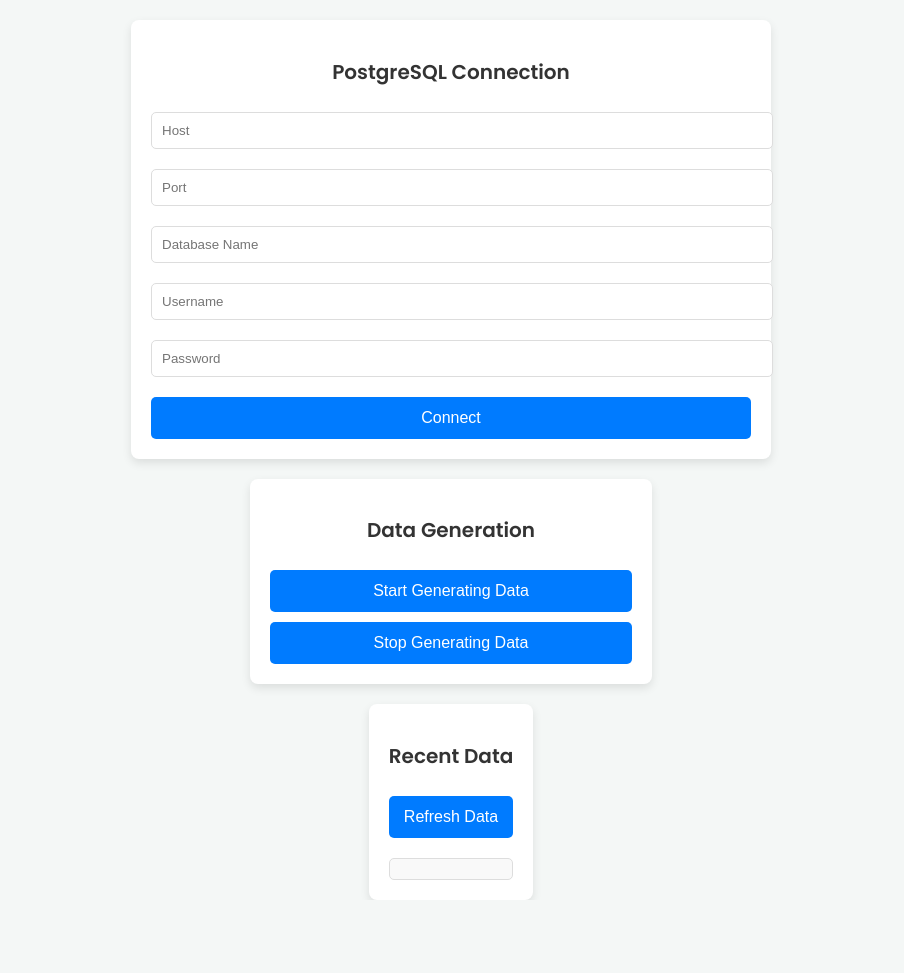
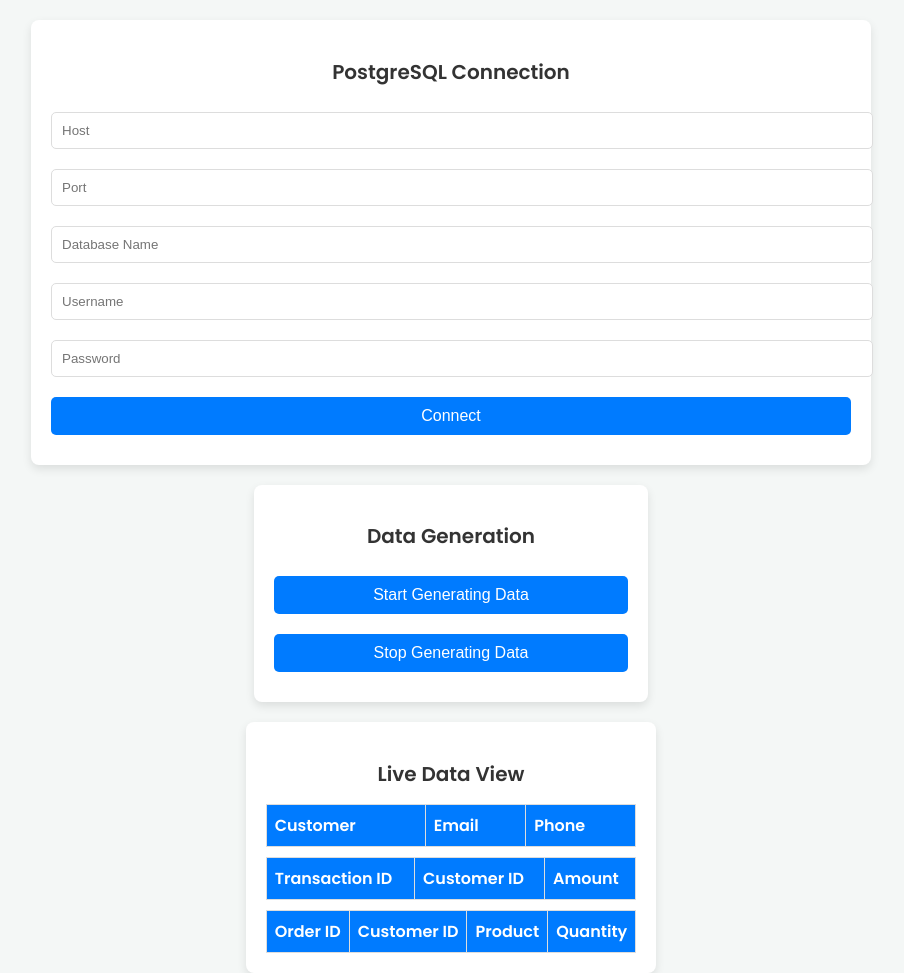
Before and after one commit to vimrul/flask-postgres-data-generator, a Flask app: page / in a window 1280 px wide. Shown: the whole page, without its empty margins (189-1093 px from the left). Before the commit the page ends 900 px from the top, so only its background shows below. Run offline with Flask 3, Linux system fonts and the light colour scheme; lists and menus that the app fills with data are empty; some libraries are stand-ins or nearby versions.

Commit message:
Updated UI

```diff
--- a/app.py
+++ b/app.py
@@ -14,6 +14,7 @@
 def create_tables():
     """Creates necessary tables if they do not exist."""
     conn = psycopg2.connect(**db_config)
+    conn.autocommit = True  # Ensure transactions are committed immediately
     cur = conn.cursor()
     cur.execute("""
         CREATE TABLE IF NOT EXISTS customers (
@@ -37,37 +38,35 @@
             order_date TIMESTAMP DEFAULT NOW()
         );
     """)
-    conn.commit()
     cur.close()
     conn.close()
 
 def generate_data():
-    """Generates fake customer, transaction, and order data at intervals."""
+    """Generates massive fake customer, transaction, and order data at rapid intervals."""
     global generating
     while generating:
         try:
             conn = psycopg2.connect(**db_config)
+            conn.autocommit = True  # Prevent implicit transactions
             cur = conn.cursor()
 
-            # Insert a fake customer record
-            cur.execute("INSERT INTO customers (name, email, phone) VALUES (%s, %s, %s) RETURNING id;",
-                        (fake.name(), fake.email(), fake.phone_number()))
-            customer_id = cur.fetchone()[0]
+            # Generate 50 customers per batch
+            for _ in range(50):
+                cur.execute("INSERT INTO customers (name, email, phone) VALUES (%s, %s, %s) RETURNING id;",
+                            (fake.name(), fake.email(), fake.phone_number()))
+                customer_id = cur.fetchone()[0]
 
-            # Insert a fake transaction linked to the customer
-            cur.execute("INSERT INTO transactions (customer_id, amount) VALUES (%s, %s);",
-                        (customer_id, round(fake.random_number(digits=3), 2)))
+                # Generate multiple transactions and orders per customer
+                cur.execute("INSERT INTO transactions (customer_id, amount) VALUES (%s, %s);",
+                            (customer_id, round(fake.random_number(digits=3), 2)))
+                cur.execute("INSERT INTO orders (customer_id, product_name, quantity) VALUES (%s, %s, %s);",
+                            (customer_id, fake.word(), fake.random_int(min=1, max=10)))
 
-            # Insert a fake order linked to the customer
-            cur.execute("INSERT INTO orders (customer_id, product_name, quantity) VALUES (%s, %s, %s);",
-                        (customer_id, fake.word(), fake.random_int(min=1, max=10)))
-
-            conn.commit()
             cur.close()
             conn.close()
 
-            # Wait for 2 seconds before generating the next set of data
-            time.sleep(2)
+            # Reduce sleep time for faster generation
+            time.sleep(0.5)
         except Exception as e:
             print("Error generating data:", e)
 
@@ -98,7 +97,7 @@
 
 @app.route('/start_generation', methods=['POST'])
 def start_generation():
-    """Start data generation in a background thread."""
+    """Start massive data generation in a background thread."""
     global generating
     if not generating:
         generating = True
@@ -114,21 +113,21 @@
 
 @app.route('/fetch_data', methods=['GET'])
 def fetch_data():
-    """Fetch and return the latest data from all tables."""
+    """Fetch and return the latest data from all tables for real-time updates."""
     try:
         conn = psycopg2.connect(**db_config)
         cur = conn.cursor()
 
-        # Retrieve the latest 10 customer records
-        cur.execute("SELECT * FROM customers ORDER BY created_at DESC LIMIT 10;")
+        # Retrieve the latest 20 customer records
+        cur.execute("SELECT * FROM customers ORDER BY created_at DESC LIMIT 20;")
         customers = cur.fetchall()
 
-        # Retrieve the latest 10 transaction records
-        cur.execute("SELECT * FROM transactions ORDER BY transaction_date DESC LIMIT 10;")
+        # Retrieve the latest 20 transaction records
+        cur.execute("SELECT * FROM transactions ORDER BY transaction_date DESC LIMIT 20;")
         transactions = cur.fetchall()
 
-        # Retrieve the latest 10 order records
-        cur.execute("SELECT * FROM orders ORDER BY order_date DESC LIMIT 10;")
+        # Retrieve the latest 20 order records
+        cur.execute("SELECT * FROM orders ORDER BY order_date DESC LIMIT 20;")
         orders = cur.fetchall()
 
         cur.close()
--- a/static/script.js
+++ b/static/script.js
@@ -12,9 +12,7 @@
         headers: { "Content-Type": "application/json" },
         body: JSON.stringify(data)
     }).then(response => response.json())
-      .then(data => {
-          alert(data.status === "success" ? "Connected successfully!" : `Error: ${data.message}`);
-      });
+      .then(data => alert(data.status === "success" ? "Connected successfully!" : `Error: ${data.message}`));
 }
 
 function startGeneration() {
@@ -29,19 +27,31 @@
         .then(() => alert("Data generation stopped!"));
 }
 
+// Fetch data every 2 seconds
 function fetchData() {
     fetch("/fetch_data")
         .then(response => response.json())
         .then(data => {
-            let display = "<h3>Customers</h3>";
-            data.customers.forEach(c => display += `<p><strong>${c[1]}</strong> - ${c[2]} - ${c[3]}</p>`);
+            let customerHTML = "";
+            data.customers.forEach(c => {
+                customerHTML += `<tr><td>${c[1]}</td><td>${c[2]}</td><td>${c[3]}</td></tr>`;
+            });
 
-            display += "<h3>Transactions</h3>";
-            data.transactions.forEach(t => display += `<p>Customer ID: ${t[1]} - Amount: <strong>$${t[2]}</strong></p>`);
+            let transactionHTML = "";
+            data.transactions.forEach(t => {
+                transactionHTML += `<tr><td>${t[0]}</td><td>${t[1]}</td><td>$${t[2]}</td></tr>`;
+            });
 
-            display += "<h3>Orders</h3>";
-            data.orders.forEach(o => display += `<p>Customer ID: ${o[1]} - Product: <strong>${o[2]}</strong> - Quantity: ${o[3]}</p>`);
+            let orderHTML = "";
+            data.orders.forEach(o => {
+                orderHTML += `<tr><td>${o[0]}</td><td>${o[1]}</td><td>${o[2]}</td><td>${o[3]}</td></tr>`;
+            });
 
-            document.getElementById("data-display").innerHTML = display;
+            document.getElementById("customer-data").innerHTML = customerHTML;
+            document.getElementById("transaction-data").innerHTML = transactionHTML;
+            document.getElementById("order-data").innerHTML = orderHTML;
         });
 }
+
+// Auto-refresh data
+setInterval(fetchData, 2000);
--- a/static/styles.css
+++ b/static/styles.css
@@ -1,4 +1,3 @@
-/* General Styling */
 body {
     font-family: 'Poppins', sans-serif;
     background-color: #f4f7f6;
@@ -10,9 +9,8 @@
     justify-content: center;
 }
 
-/* Container */
 .container {
-    max-width: 600px;
+    max-width: 800px;
     background: white;
     padding: 20px;
     border-radius: 8px;
@@ -21,15 +19,13 @@
     text-align: center;
 }
 
-/* Section Titles */
 h2 {
     color: #333;
     font-size: 20px;
     margin-bottom: 15px;
 }
 
-/* Input Fields */
-input {
+input, button {
     width: 100%;
     padding: 10px;
     margin: 10px 0;
@@ -37,40 +33,37 @@
     border-radius: 5px;
 }
 
-/* Buttons */
 button {
-    width: 100%;
-    padding: 12px;
-    border: none;
-    border-radius: 5px;
+    cursor: pointer;
     background-color: #007BFF;
     color: white;
+    border: none;
+    padding: 10px;
     font-size: 16px;
-    cursor: pointer;
     transition: background 0.3s;
-    margin-top: 10px;
 }
 
 button:hover {
     background-color: #0056b3;
 }
 
-/* Data Display */
-#data-display {
-    margin-top: 20px;
-    padding: 10px;
-    border-radius: 5px;
-    background: #f9f9f9;
+table {
+    width: 100%;
+    margin-top: 10px;
+    border-collapse: collapse;
+}
+
+th, td {
     border: 1px solid #ddd;
+    padding: 8px;
     text-align: left;
 }
 
-h3 {
-    margin-top: 10px;
-    color: #333;
+th {
+    background-color: #007BFF;
+    color: white;
 }
 
-p {
-    font-size: 14px;
-    color: #666;
+tr:nth-child(even) {
+    background-color: #f2f2f2;
 }
--- a/templates/index.html
+++ b/templates/index.html
@@ -3,7 +3,7 @@
 <head>
     <meta charset="UTF-8">
     <meta name="viewport" content="width=device-width, initial-scale=1.0">
-    <title>Data Generator</title>
+    <title>Live Data Generator</title>
     <link rel="stylesheet" href="{{ url_for('static', filename='styles.css') }}">
     <link href="https://fonts.googleapis.com/css2?family=Poppins:wght@300;400;600&display=swap" rel="stylesheet">
 </head>
@@ -26,9 +26,40 @@
     </div>
 
     <div class="container">
-        <h2>Recent Data</h2>
-        <button onclick="fetchData()">Refresh Data</button>
-        <div id="data-display"></div>
+        <h2>Live Data View</h2>
+        <table>
+            <thead>
+                <tr>
+                    <th>Customer</th>
+                    <th>Email</th>
+                    <th>Phone</th>
+                </tr>
+            </thead>
+            <tbody id="customer-data"></tbody>
+        </table>
+
+        <table>
+            <thead>
+                <tr>
+                    <th>Transaction ID</th>
+                    <th>Customer ID</th>
+                    <th>Amount</th>
+                </tr>
+            </thead>
+            <tbody id="transaction-data"></tbody>
+        </table>
+
+        <table>
+            <thead>
+                <tr>
+                    <th>Order ID</th>
+                    <th>Customer ID</th>
+                    <th>Product</th>
+                    <th>Quantity</th>
+                </tr>
+            </thead>
+            <tbody id="order-data"></tbody>
+        </table>
     </div>
 
     <script src="{{ url_for('static', filename='script.js') }}"></script>
```
